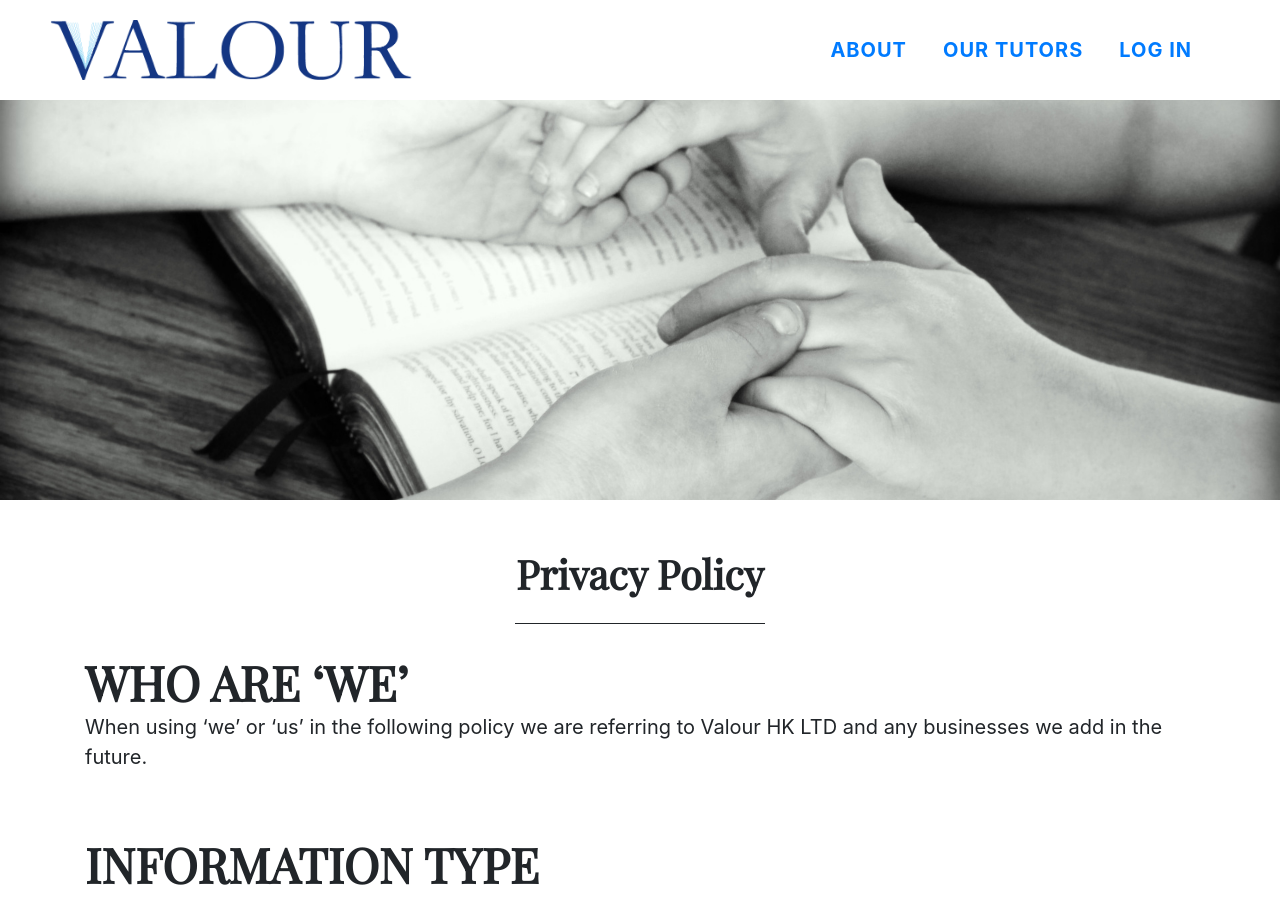
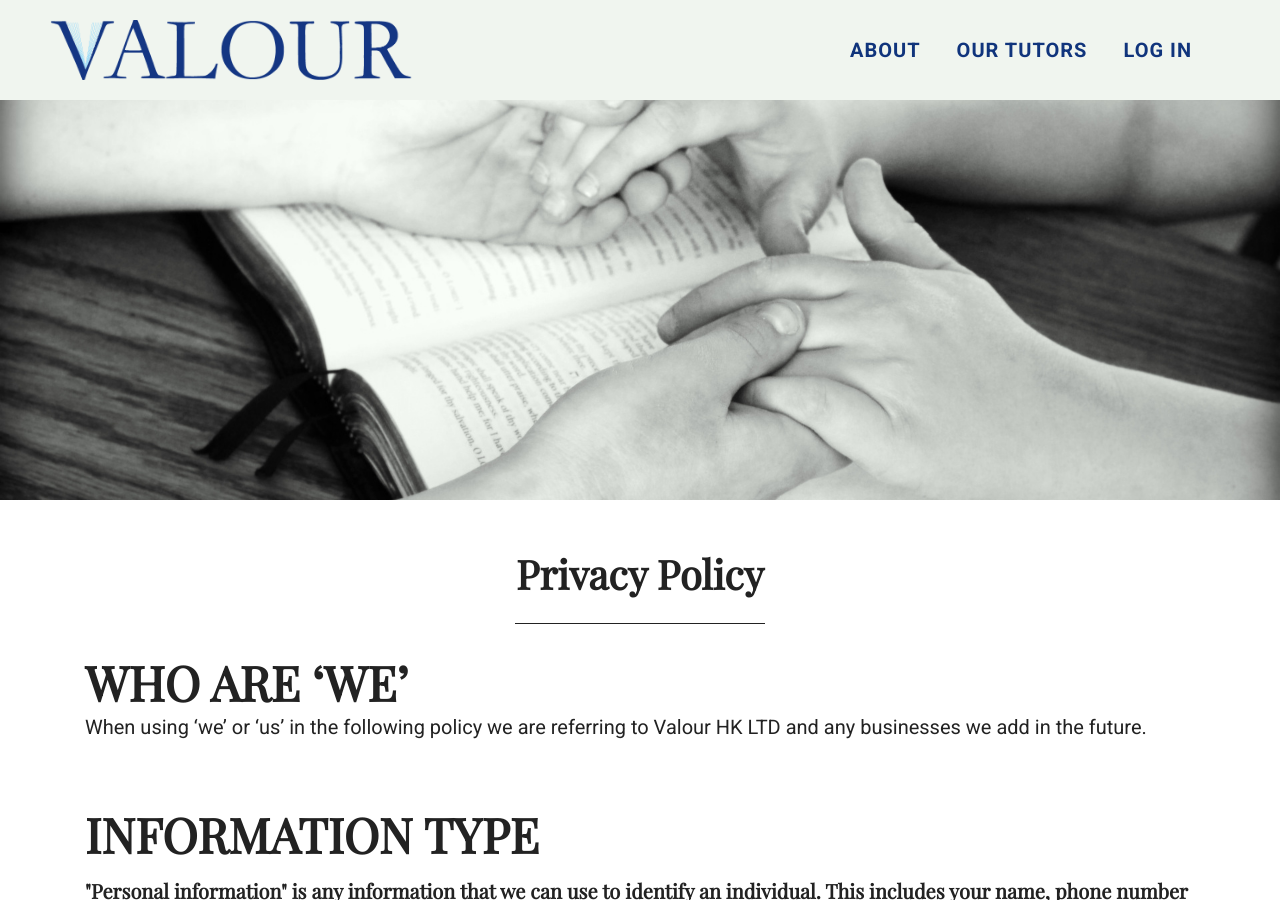
Before and after one commit to tutorcruncher-sites/valour-hk, a Jekyll site: the page built from privacy.html, in a window 1280 px wide and 900 px high. Built offline with Jekyll 4.4.1, drawn with Linux system fonts in a browser that asks for light colours.

Commit message:
Update privacy.html

```diff
--- a/_layouts/privacy.html
+++ b/_layouts/privacy.html
@@ -21,7 +21,7 @@
       <link rel="canonical" href="{{ page.url | replace:'index.html','' | prepend: site.url }}">
       <link rel="canonical" href="{{ page.url | replace:'privacy.html','' | prepend: site.url }}">
       <link rel="alternate" type="application/rss+xml" title="RSS" href="/feed.xml">
-      <link rel="stylesheet" href="/static/css/style2.css">
+      <link rel="stylesheet" href="/static/css/style.css">
   </head>
 
   <body id="page-top">
```
